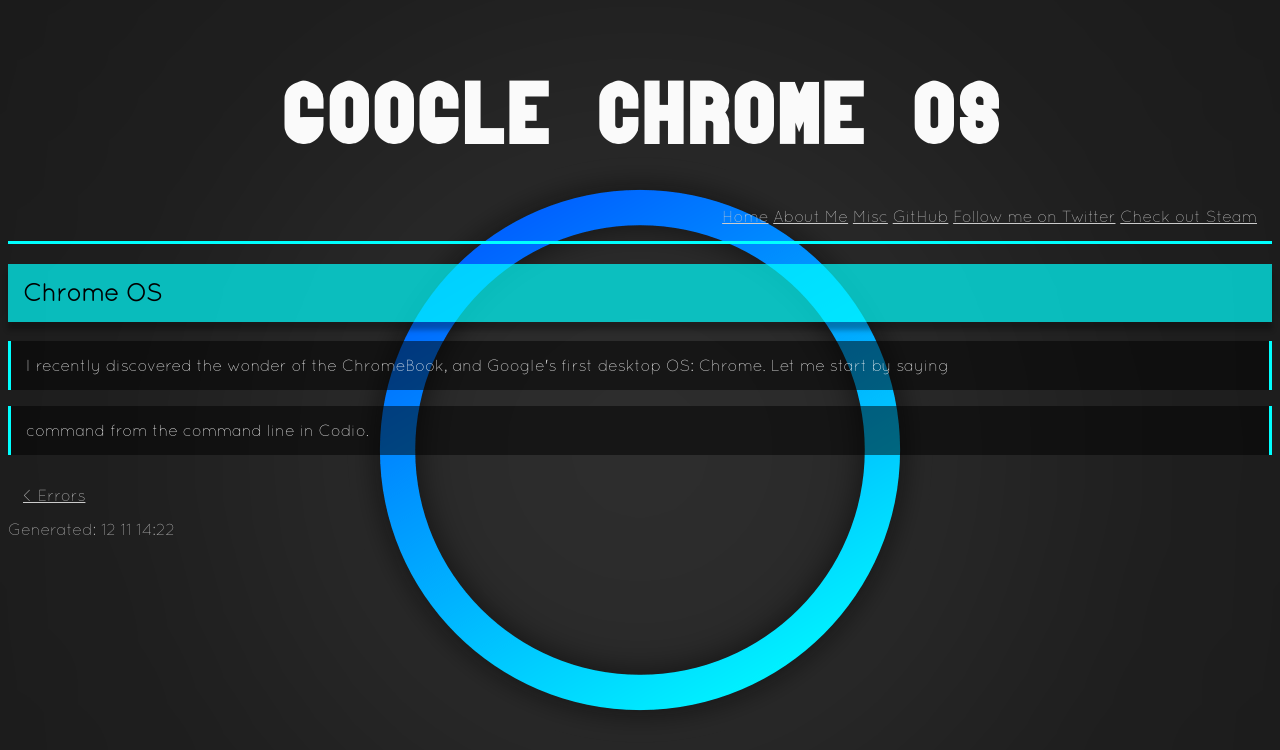
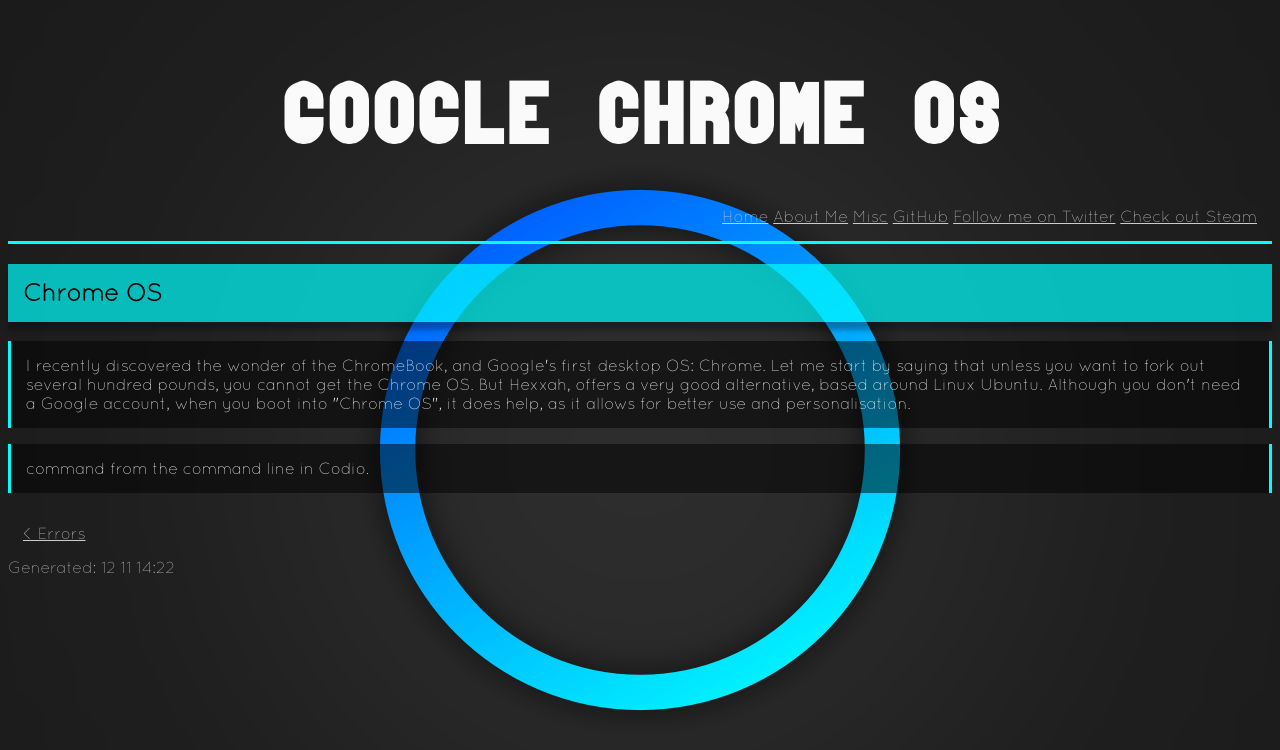
Before and after one commit to boffnoff/boffnoff.github.com, a Jekyll site: the page built from _posts/2013-11-08-google-chrome-os-weekly-build.html, in a window 1280 px wide. Shown: the top 750 px of the page. Built offline with Jekyll 4.4.1, drawn with Linux system fonts in a browser that asks for light colours.

Commit message:
outlined Chrome OS

```diff
--- a/_posts/2013-11-08-google-chrome-os-weekly-build.html
+++ b/_posts/2013-11-08-google-chrome-os-weekly-build.html
@@ -5,7 +5,9 @@
 
 <h2>Chrome OS</h2>
   <p>
-      I recently discovered the wonder of the ChromeBook, and Google's first desktop OS: Chrome. Let me start by saying
+      I recently discovered the wonder of the ChromeBook, and Google's first desktop OS: Chrome. Let me start by saying that unless you want to fork
+      out several hundred pounds, you cannot get the Chrome OS. But Hexxah, offers a very good alternative, based around Linux Ubuntu. Although you
+      don't need a Google account, when you boot into "Chrome OS", it does help, as it allows for better use and personalisation.
 <p>
    command from the command line in Codio.
 </p>
```
Also changed, not shown: images/Chromebook-apps.jpg (added).
